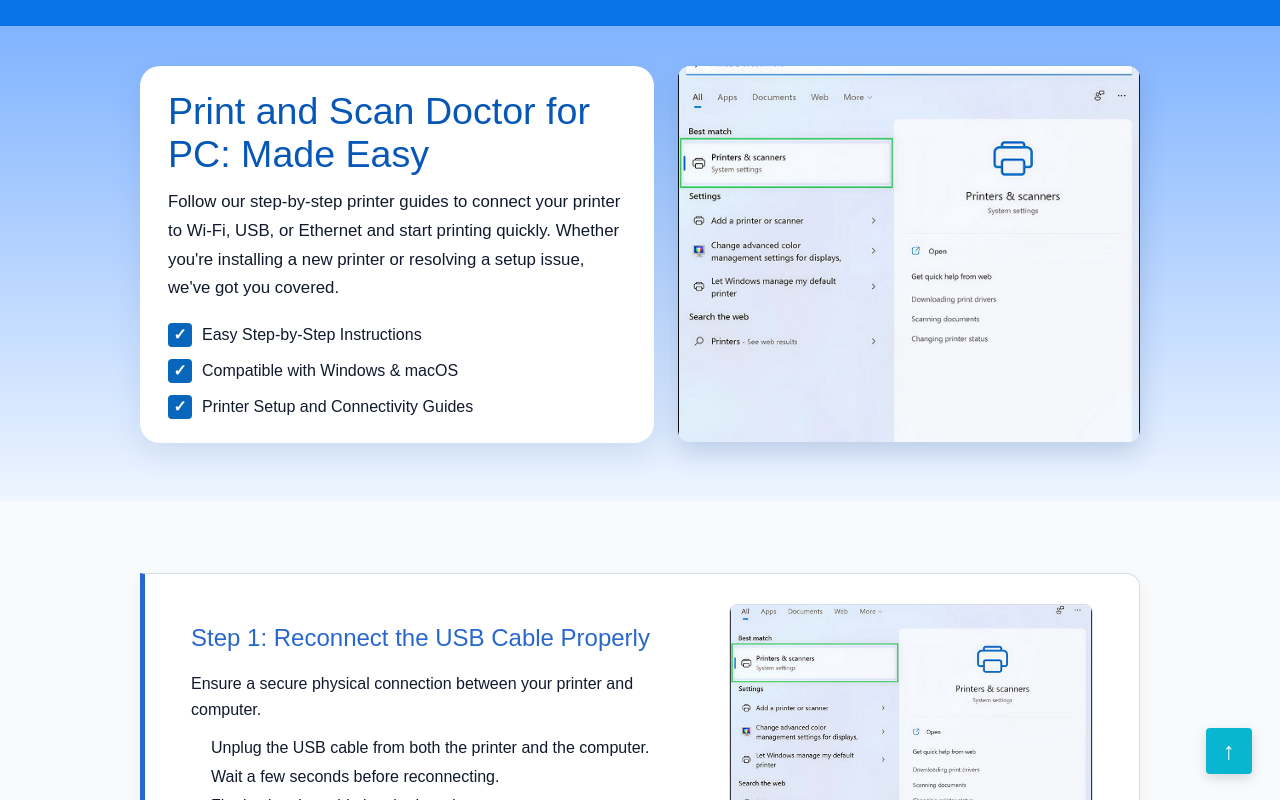
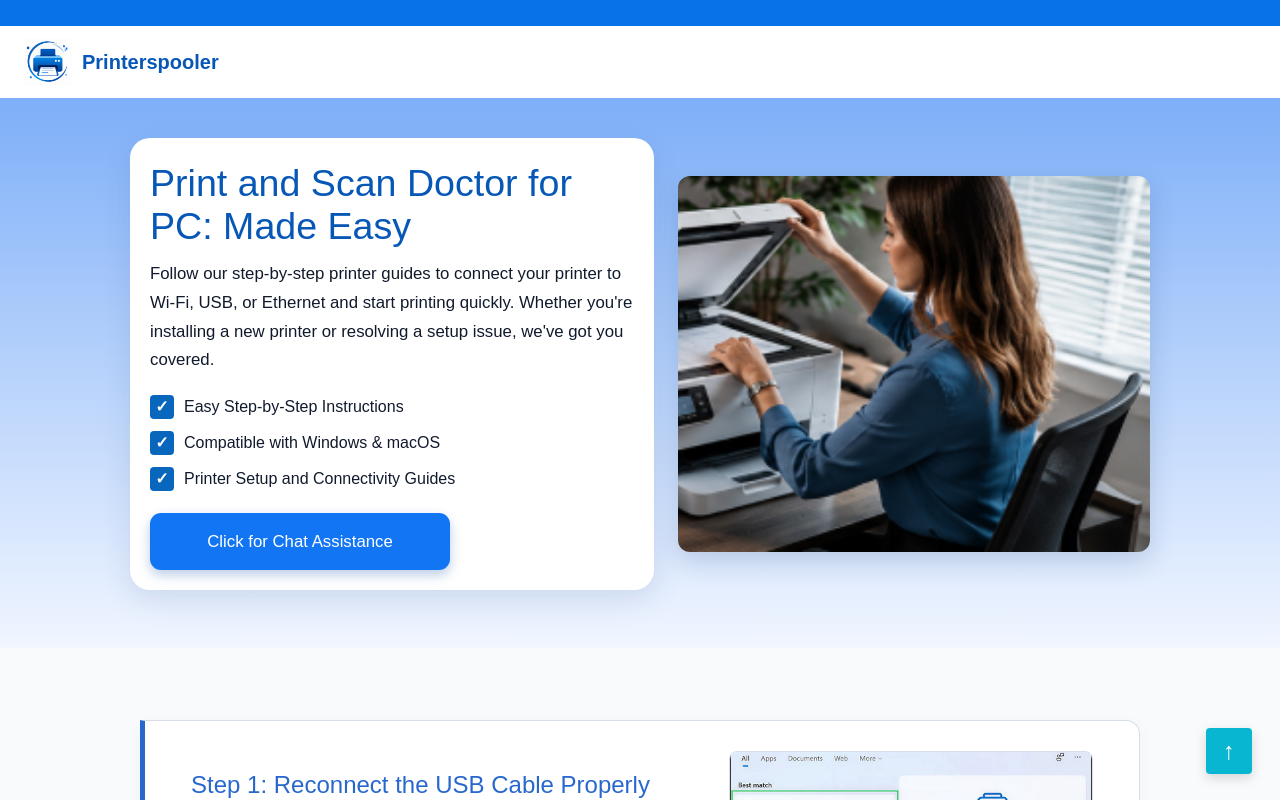
Before and after one commit to aaryanrajputhere/printerspooler, a Next.js app: page /setup-printer-software in a window 1280 px wide. Shown: the top 800 px of the page. Built offline with nearby package versions, Linux system fonts and the light colour scheme.

Commit message:
Add query page support hero

```diff
--- a/app/globals.css
+++ b/app/globals.css
@@ -62,6 +62,25 @@
 .software-top-stripe {
   height: 30px;
   background: #0873e8;
+}
+
+.setup-page-brand {
+  display: flex;
+  min-height: 72px;
+  align-items: center;
+  gap: 10px;
+  padding: 8px max(24px, calc((100vw - 1264px) / 2));
+  background: #fff;
+  color: #0757b7;
+  font-size: 1.25rem;
+  font-weight: 800;
+}
+
+.setup-page-brand img {
+  display: block;
+  width: 48px;
+  height: 48px;
+  object-fit: contain;
 }
 
 .software-hero {
@@ -1056,6 +1075,8 @@
   display: block;
   width: 150px;
   height: 150px;
+  margin-bottom: 14px;
+  border-radius: 12px;
   object-fit: contain;
 }
 
@@ -1440,7 +1461,7 @@
 }
 
 .setup-results-hero {
-  background: linear-gradient(180deg, #80b3ff 0%, #eef5ff 100%);
+  background: linear-gradient(180deg, #7eaff8 0%, #f1f6ff 100%);
   padding: 40px 24px 58px;
 }
 
@@ -1449,15 +1470,15 @@
   grid-template-columns: minmax(0, 1fr) minmax(360px, 0.9fr);
   gap: 24px;
   align-items: center;
-  max-width: 1000px;
+  max-width: 1020px;
   margin: 0 auto;
 }
 
 .setup-results-hero-copy {
-  padding: 24px 28px;
+  padding: 24px 20px 20px;
   border-radius: 20px;
   background: #fff;
-  box-shadow: 0 10px 30px rgb(21 65 120 / 10%);
+  box-shadow: 0 10px 30px rgb(21 65 120 / 12%);
 }
 
 .setup-results-hero-copy h1 {
@@ -1501,6 +1522,22 @@
   font-weight: 700;
 }
 
+.setup-results-cta {
+  display: flex;
+  width: min(300px, 100%);
+  min-height: 57px;
+  align-items: center;
+  justify-content: center;
+  margin-top: 22px;
+  padding: 13px 24px;
+  border-radius: 11px;
+  background: #1175f4;
+  box-shadow: 0 5px 12px rgb(10 75 168 / 28%);
+  color: #fff;
+  font-size: 1.05rem;
+  text-align: center;
+}
+
 .setup-results-hero-image {
   overflow: hidden;
   border-radius: 12px;
@@ -1512,6 +1549,7 @@
   width: 100%;
   height: 376px;
   object-fit: cover;
+  object-position: right center;
 }
 
 .troubleshooting-section {
@@ -1625,6 +1663,10 @@
     padding: 22px;
   }
 
+  .setup-results-cta {
+    width: 100%;
+  }
+
   .setup-results-hero-image img {
     height: 280px;
   }
--- a/app/page.tsx
+++ b/app/page.tsx
@@ -732,6 +732,13 @@
         <div className="footer-inner">
           <div className="footer-main">
             <div className="footer-brand">
+              <img
+                src="/printerspooler/printerspooler-logo.png"
+                alt="Printerspooler"
+                width={110}
+                height={111}
+                loading="lazy"
+              />
               <p>
                 Any Questions? We’re here to help! Available between 9 AM – 8
                 PM CT, 7 days a week.
--- a/app/select-printer-software/page.tsx
+++ b/app/select-printer-software/page.tsx
@@ -31,6 +31,15 @@
   return (
     <main className="software-page">
       <div className="software-top-stripe" />
+      <div className="setup-page-brand" aria-label="Printerspooler">
+        <img
+          src="/printerspooler/printerspooler-logo.png"
+          alt=""
+          width={48}
+          height={48}
+        />
+        <span>Printerspooler</span>
+      </div>
 
       <section className="software-hero" aria-labelledby="software-title">
         <div className="software-hero-inner">
--- a/app/setup-printer-software/page.tsx
+++ b/app/setup-printer-software/page.tsx
@@ -124,6 +124,15 @@
   return (
     <main className="setup-results-page" id="top">
       <div className="setup-results-stripe" />
+      <div className="setup-page-brand" aria-label="Printerspooler">
+        <img
+          src="/printerspooler/printerspooler-logo.png"
+          alt=""
+          width={48}
+          height={48}
+        />
+        <span>Printerspooler</span>
+      </div>
 
       <section className="setup-results-hero" aria-labelledby="setup-results-title">
         <div className="setup-results-hero-inner">
@@ -140,11 +149,14 @@
               <li>Compatible with Windows &amp; macOS</li>
               <li>Printer Setup and Connectivity Guides</li>
             </ul>
+            <span className="setup-results-cta" aria-disabled="true">
+              Click for Chat Assistance
+            </span>
           </div>
           <div className="setup-results-hero-image">
             <img
-              src="/printerspooler/setup-guide.jpg"
-              alt="Person working near a printer while setting up a computer"
+              src="/printerspooler/banner-3.jpg"
+              alt="Person using a laptop beside a printer and scanner"
               width={782}
               height={606}
             />
```
Also changed, not shown: public/printerspooler/printerspooler-logo.png (added).
